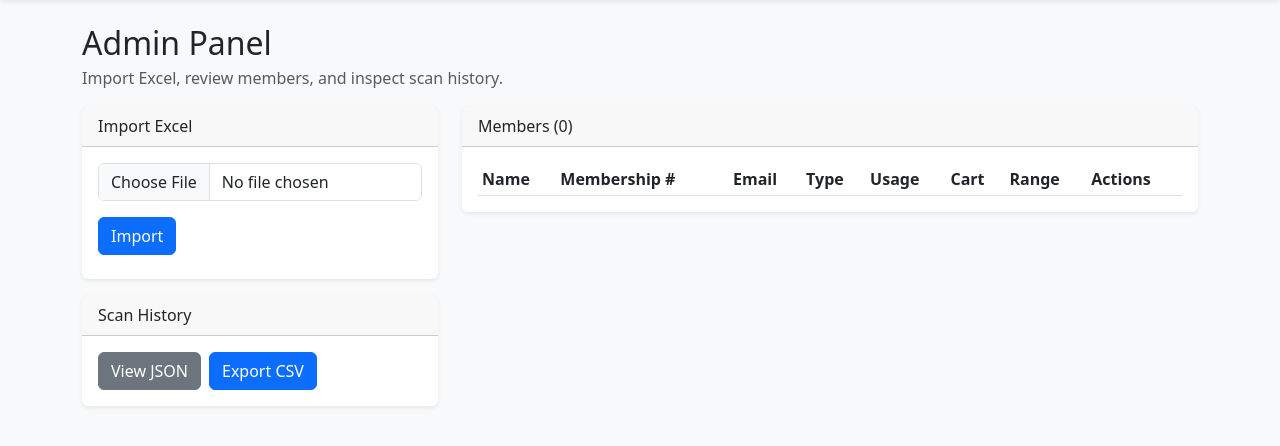
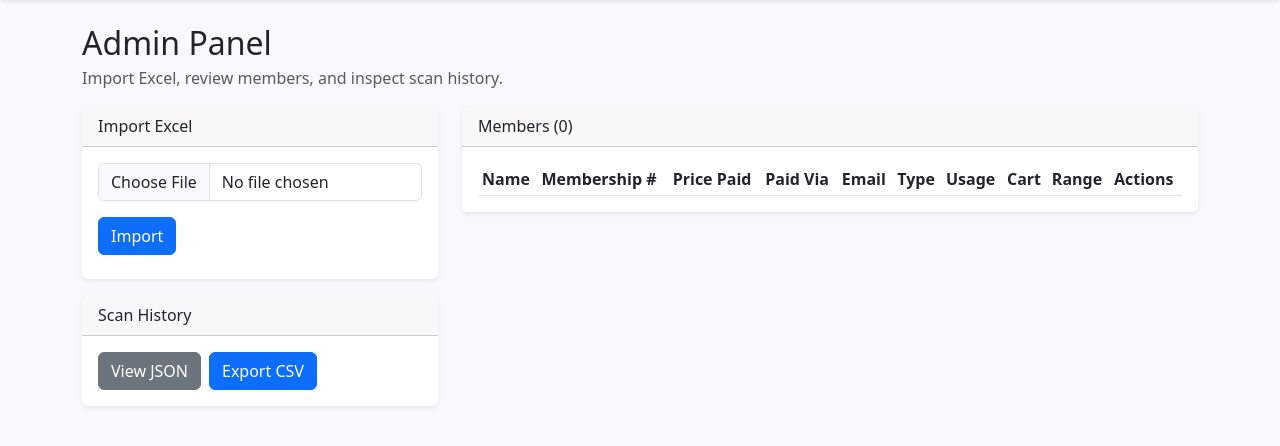
Before and after one commit to MrToast72/Membership-Web-App, a FastAPI app: page /admin in a window 1280 px wide. Shown: the part 56-502 px from the top of the page. Run offline with FastAPI, Linux system fonts and the light colour scheme; lists and menus that the app fills with data are empty.

Commit message:
Refine admin layout and usage tracking

```diff
--- a/app/database.py
+++ b/app/database.py
@@ -92,6 +92,8 @@ def init_db():
         last_name TEXT,
         email TEXT,
         membership_type TEXT,
+        price_paid REAL,
+        paid_via TEXT,
         amount_used REAL DEFAULT 0,
         includes_cart INTEGER DEFAULT 0,
         includes_range INTEGER DEFAULT 0,
@@ -99,6 +101,13 @@ def init_db():
         last_updated TEXT
     )
     """)
+
+    cursor.execute("PRAGMA table_info(members)")
+    existing_columns = {row["name"] for row in cursor.fetchall()}
+    if "price_paid" not in existing_columns:
+        cursor.execute("ALTER TABLE members ADD COLUMN price_paid REAL")
+    if "paid_via" not in existing_columns:
+        cursor.execute("ALTER TABLE members ADD COLUMN paid_via TEXT")
 
     cursor.execute("CREATE INDEX IF NOT EXISTS idx_membership_number ON members(membership_number)")
     cursor.execute("CREATE INDEX IF NOT EXISTS idx_email ON members(email)")
--- a/app/main.py
+++ b/app/main.py
@@ -49,13 +49,8 @@ async def verify_member(request: Request):
 
         if result["status"] == "verified":
             member = result["member"]
-            update_member_usage(conn, member["id"])
-            log_scan(conn, scan_value, "verified", member["id"], member)
-            add_audit_entry(conn, "scan_verified", {"member_id": member["id"], "scan_value": scan_value})
-            return JSONResponse({
-                "status": "verified",
-                "member": member
-            })
+            member = increment_member_usage(conn, member, scan_value)
+            return JSONResponse({"status": "verified", "member": member})
         elif result["status"] == "multiple_matches":
             log_scan(conn, scan_value, "multiple_matches")
             return JSONResponse({
@@ -67,6 +62,13 @@ async def verify_member(request: Request):
             return JSONResponse({"status": "not_found"})
     finally:
         conn.close()
+
+def increment_member_usage(conn, member, scan_value):
+    update_member_usage(conn, member["id"])
+    refreshed = get_member_by_id(conn, member["id"])
+    log_scan(conn, scan_value, "verified", member["id"], refreshed or member)
+    add_audit_entry(conn, "scan_verified", {"member_id": member["id"], "scan_value": scan_value})
+    return refreshed or member
 
 @app.get("/admin", response_class=HTMLResponse)
 async def admin_panel(request: Request):
@@ -88,6 +90,20 @@ async def get_member(member_id: int):
         if member:
             return JSONResponse(member)
         return JSONResponse({"status": "error", "message": "Member not found"}, status_code=404)
+    finally:
+        conn.close()
+
+@app.post("/api/member/{member_id}/verify")
+async def verify_member_selection(member_id: int, request: Request):
+    form = await request.form()
+    scan_value = form.get("scan_value", "").strip()
+    conn = get_connection()
+    try:
+        member = get_member_by_id(conn, member_id)
+        if not member:
+            return JSONResponse({"status": "error", "message": "Member not found"}, status_code=404)
+        member = increment_member_usage(conn, member, scan_value or member.get("name") or "")
+        return JSONResponse({"status": "verified", "member": member})
     finally:
         conn.close()
 
--- a/app/templates/admin.html
+++ b/app/templates/admin.html
@@ -10,8 +10,8 @@
     </div>
 </div>
 
-<div class="row">
-    <div class="col-md-4">
+<div class="row admin-stack-gap">
+    <div class="col-md-4 mb-3 mb-md-0">
         <div class="card mb-3 shadow-sm border-0">
             <div class="card-header">Import Excel</div>
             <div class="card-body">
@@ -25,7 +25,7 @@
             </div>
         </div>
 
-        <div class="card shadow-sm border-0">
+        <div class="card mb-3 mb-md-0 shadow-sm border-0">
             <div class="card-header">Scan History</div>
             <div class="card-body">
                 <div class="d-flex flex-wrap gap-2 align-items-stretch">
@@ -40,12 +40,14 @@
         <div class="card shadow-sm border-0">
             <div class="card-header">Members ({{ members|length }})</div>
             <div class="card-body">
-                <div class="table-responsive-lg">
+                <div class="table-responsive-lg members-scroll">
                     <table class="table table-sm table-hover align-middle mb-0">
                         <thead>
                             <tr>
                                 <th>Name</th>
                                 <th>Membership #</th>
+                                <th>Price Paid</th>
+                                <th>Paid Via</th>
                                 <th>Email</th>
                                 <th>Type</th>
                                 <th>Usage</th>
@@ -59,6 +61,8 @@
                             <tr id="edit-{{ m.id }}">
                                 <td>{{ m.name or 'N/A' }}</td>
                                 <td>{{ m.membership_number or 'N/A' }}</td>
+                                <td>{{ m.price_paid if m.price_paid is not none else 'N/A' }}</td>
+                                <td>{{ m.paid_via or 'N/A' }}</td>
                                 <td>{{ m.email or 'N/A' }}</td>
                                 <td>{{ m.membership_type or 'N/A' }}</td>
                                 <td>{{ m.amount_used or 0 }}</td>
--- a/app/templates/base.html
+++ b/app/templates/base.html
@@ -13,6 +13,11 @@
         .verified { border-left: 5px solid #28a745; }
         .not-found { border-left: 5px solid #dc3545; }
         .multiple { border-left: 5px solid #ffc107; }
+        .members-scroll { max-height: 600px; overflow-y: auto; }
+        @media (max-width: 767.98px) {
+            .members-scroll { max-height: none; }
+            .admin-stack-gap > * + * { margin-top: 1rem; }
+        }
     </style>
 </head>
 <body>
```
Also changed, not shown: app/services/excel_import.py (+5 -3 lines), app/templates/index.html (+12 -4 lines).
